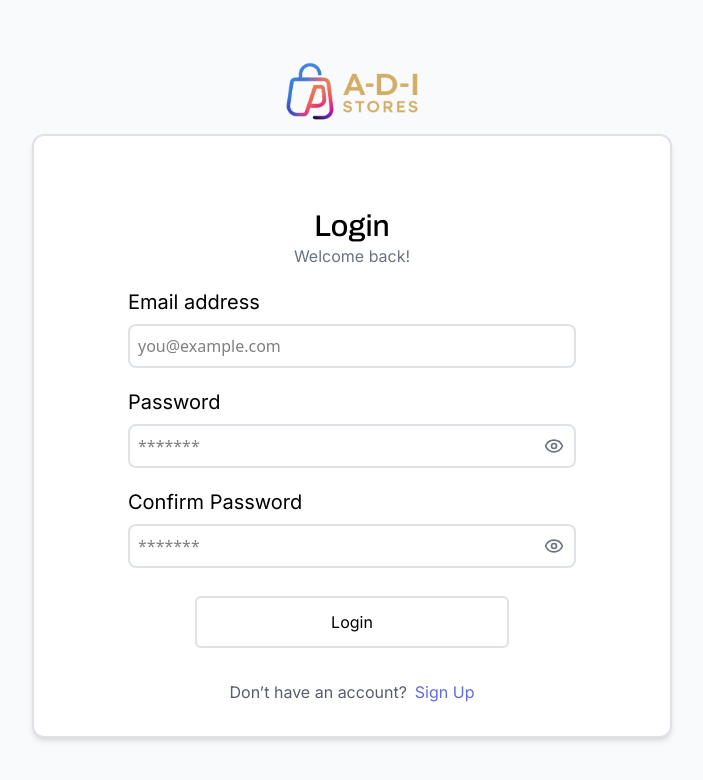
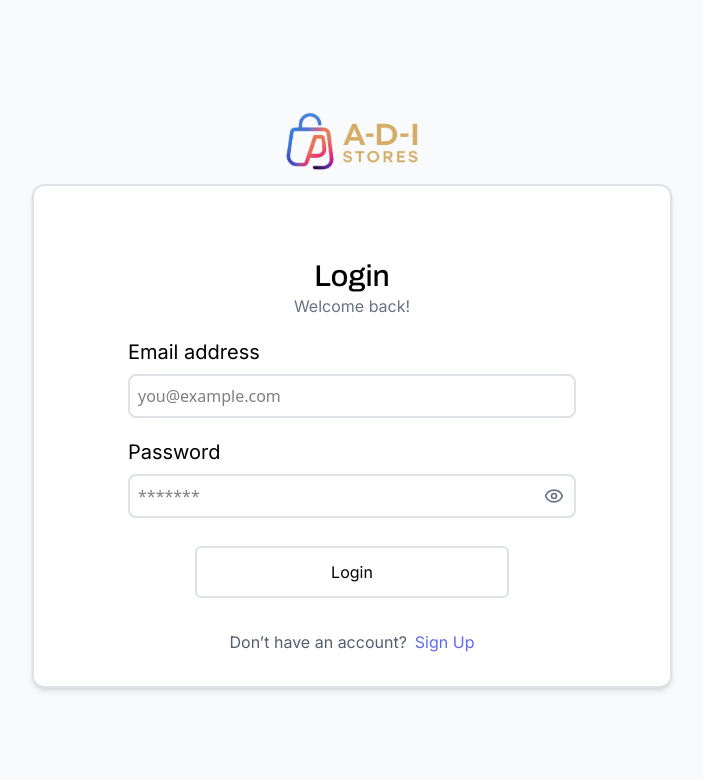
Before and after one commit to Adi-Ecommerce/AdiStores-Frontend, a React (Vite) app: page /login in a window 1280 px wide. Shown: the top 780 px of the page, without its empty margins (288-991 px from the left). Built offline with nearby package versions, Linux system fonts and the light colour scheme.

Commit message:
Authentication linked

```diff
--- a/src/pages/Authentication/Login.jsx
+++ b/src/pages/Authentication/Login.jsx
@@ -12,7 +12,6 @@ function Login() {
     });
     const [loading, setLoading] = useState(false);
     const [showPassword, setShowPassword] = useState(false);
-    const [showConfirmPassword, setShowConfirmPassword] = useState(false);
 
     // Update form data
     const handleChange = (e) => {
@@ -32,8 +31,7 @@ function Login() {
         }
 
         try {
-            const response = await fetch(
-                `${BackendURL}/api/Users/login`,
+            const response = await fetch(`${BackendURL}/api/Users/login`,
                 {
                     method: "POST",
                     headers: { "Content-Type": "application/json" },
@@ -46,7 +44,7 @@ function Login() {
             if (response.ok) {
                 toast.success(data.message || "Login successful!", { duration: 3000 });
                 setTimeout(() => {
-                    window.location.href = "/"; // redirect after 1s
+                    window.location.href = "/"; //redirect after 1s
                 }, 1000);
             } else {
                 toast.error(data.message || "Login failed", { duration: 3000 });
@@ -110,26 +108,6 @@ function Login() {
                     </button>
                 </div>
 
-                {/* Confirm Password */}
-                <div className="flex flex-col gap-2 col-span-full relative">
-                    <label className="text-xl font-normal font-inter">Confirm Password</label>
-                    <input
-                        type={showConfirmPassword ? "text" : "password"}
-                        name="confirmPassword"
-                        value={formData.confirmPassword}
-                        onChange={handleChange}
-                        placeholder="*******"
-                        className="p-2 pr-10 rounded-lg border-2 border-[#dee1e6ff] focus:ring-2 focus:ring-blue-400 focus:border-blue-400 outline-none transition"
-                        required
-                    />
-                    <button
-                        type="button"
-                        onClick={() => setShowConfirmPassword(!showConfirmPassword)}
-                        className="absolute right-3 top-12 text-gray-500 hover:text-gray-700 flex "
-                    >
-                        {showConfirmPassword ? <EyeOff size={20} /> : <Eye size={20} />}
-                    </button>
-                </div>
 
                 {/* Submit */}
                 <button
```
